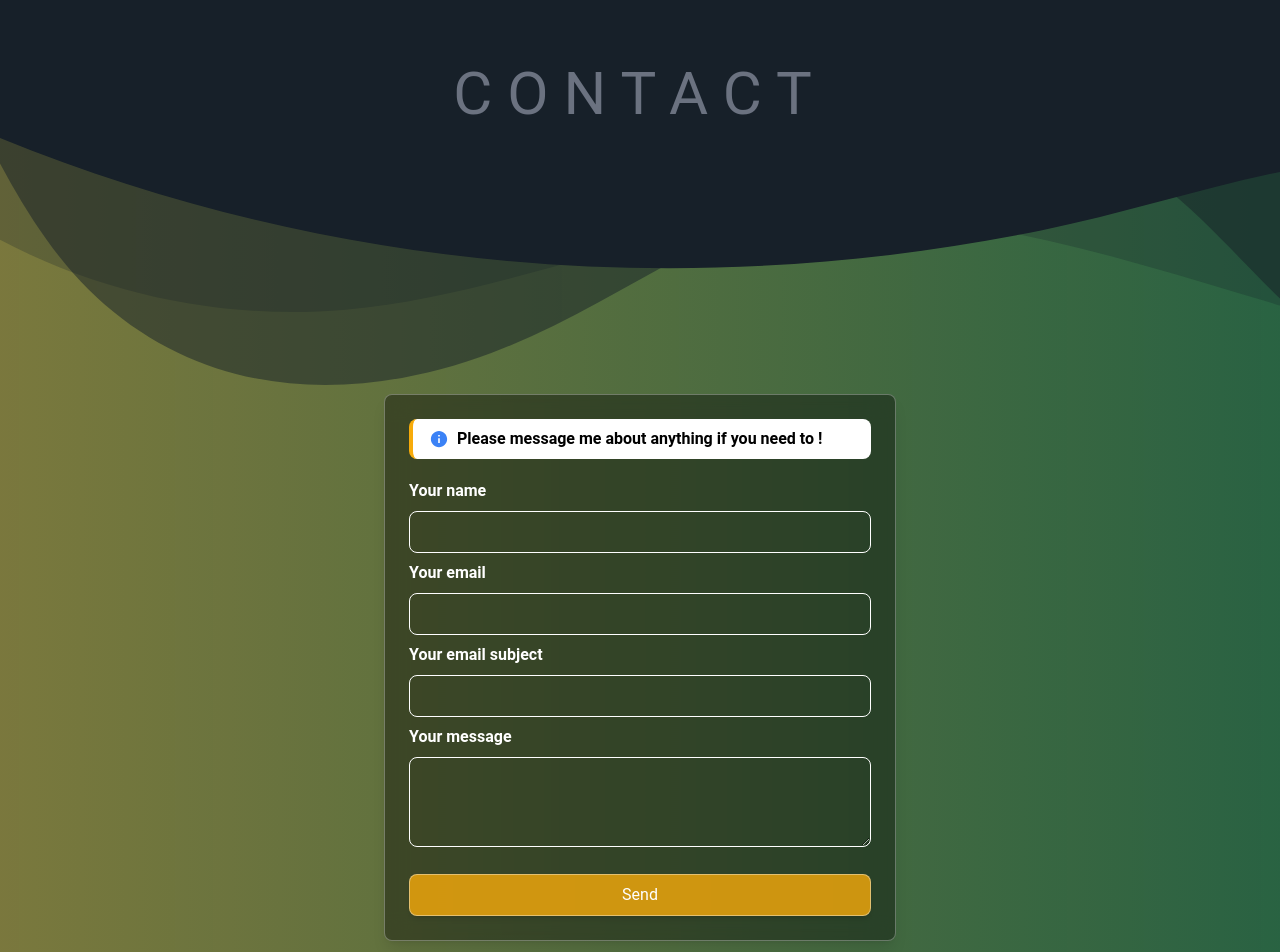
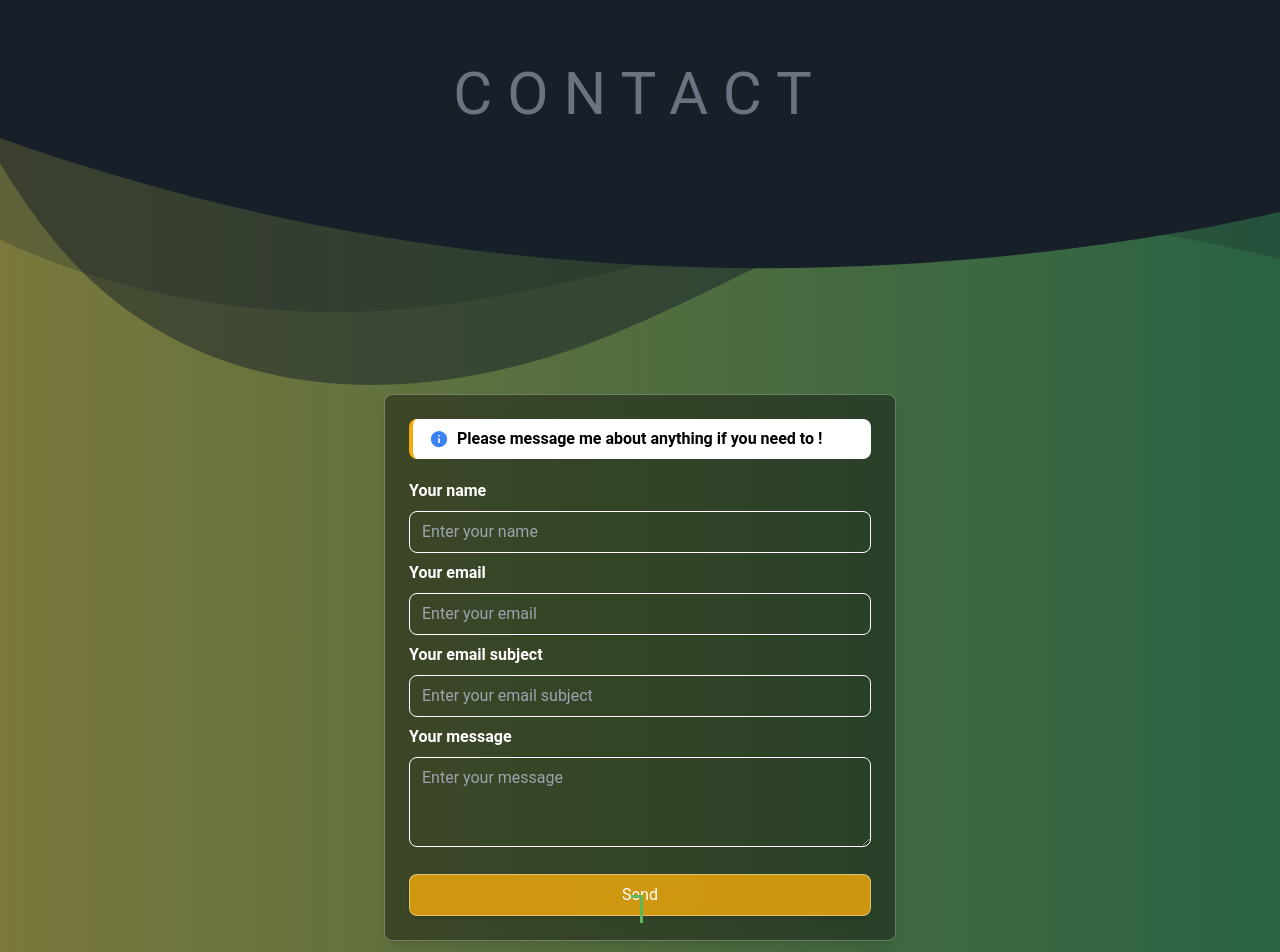
Before and after one commit to ttphat2805/portfolio-nextjs, a Next.js app: page / in a window 1280 px wide. Shown: the part 4260-5212 px from the top of the page. Built offline with nearby package versions, Linux system fonts and the light colour scheme; what react-locomotive-scroll would draw is missing.

Commit message:
handle submit, loading check success

```diff
--- a/components/Contact.tsx
+++ b/components/Contact.tsx
@@ -3,7 +3,8 @@ import { motion } from "framer-motion";
 import emailjs from "@emailjs/browser";
 import { useForm, SubmitHandler } from "react-hook-form";
 import { IoMdInformationCircle } from "react-icons/io";
-import { useRef } from "react";
+import { useRef, useState } from "react";
+import Loader from "./Loader";
 type Props = {};
 
 type FormValues = {
@@ -13,7 +14,13 @@ type FormValues = {
   message: string;
 };
 
+interface checkMarkType {
+  toggleCheckMark: () => void;
+}
+
 const Contact = (props: Props) => {
+  const [loading, setLoading] = useState<boolean>(false);
+  const checkMarkRef = useRef<any>();
   const form = useRef<any>("");
   const {
     register,
@@ -22,17 +29,14 @@ const Contact = (props: Props) => {
     formState: { errors },
   } = useForm<FormValues>();
   const onSubmit: SubmitHandler<FormValues> = (data) => {
-    var templateParams = {
-      to_name: "xyz",
-      from_name: "abc",
-      message_html: "Please Find out the attached file",
-    };
+    setLoading(true);
+    if (Object.keys(errors).length === 0) {
       emailjs
         .sendForm(
-        "YOUR_SERVICE_ID",
-        "YOUR_TEMPLATE_ID",
+          "service_1xod2jx",
+          "template_nivb6ug",
           form.current,
-        "YOUR_PUBLIC_KEY"
+          "ymmyokYjiDNtvxwAS"
         )
         .then(
           (result) => {
@@ -41,8 +45,17 @@ const Contact = (props: Props) => {
           (error) => {
             console.log(error.text);
           }
-      );
+        )
+        .catch((err) => console.log(err))
+        .finally(() => {
+          checkMarkRef.current.classList.add("draw");
+          setTimeout(() => {
+            setLoading(false);
             reset();
+            checkMarkRef.current.classList.remove("draw");
+          }, 1000);
+        });
+    }
   };
 
   return (
@@ -57,7 +70,7 @@ const Contact = (props: Props) => {
         Contact
       </h3>
       <div className="bg-gradient relative z-[1] flex items-center justify-center pb-32 px-5">
-        <div className="bg-[rgba(0,0,0,.377)] border border-white/30 p-6 rounded-lg backdrop-blur-md shadow-lg w-full max-w-lg mt-[270px] text-left">
+        <div className="bg-[rgba(0,0,0,.377)] border border-white/30 p-6 rounded-lg backdrop-blur-lg shadow-lg w-full max-w-lg mt-[270px] text-left">
           <form ref={form} onSubmit={handleSubmit(onSubmit)}>
             <div className="bg-white text-blue-500 rounded-lg px-4 py-2 mb-5 border-l-4 border-primary flex items-center">
               <IoMdInformationCircle className="mr-2 text-xl" />
@@ -68,7 +81,7 @@ const Contact = (props: Props) => {
             <div className="form-group">
               <label className="font-semibold" htmlFor="">
                 Your name
-              </label>{" "}
+              </label>
               <br />
               <input
                 type="text"
@@ -77,6 +90,8 @@ const Contact = (props: Props) => {
                 }`}
                 aria-invalid={errors.name ? "true" : "false"}
                 {...register("name", { required: true })}
+                placeholder="Enter your name"
+                name="name"
               />
               <p className="text-red-500">
                 {errors.name && "Name is required"}
@@ -85,18 +100,20 @@ const Contact = (props: Props) => {
             <div className="form-group">
               <label className="font-semibold" htmlFor="">
                 Your email
-              </label>{" "}
+              </label>
               <br />
               <input
                 type="text"
                 className={`form-control ${
                   errors.email ? "border-red-500" : ""
                 }`}
-                aria-invalid={errors.name ? "true" : "false"}
+                aria-invalid={errors.email ? "true" : "false"}
                 {...register("email", {
                   pattern: /^[\w-\.]+@([\w-]+\.)+[\w-]{2,4}$/g,
                   required: true,
                 })}
+                placeholder="Enter your email"
+                name="email"
               />
               <p className="text-red-500">
                 {errors.email && "Email must be in the correct format"}
@@ -105,7 +122,7 @@ const Contact = (props: Props) => {
             <div className="form-group">
               <label className="font-semibold" htmlFor="">
                 Your email subject
-              </label>{" "}
+              </label>
               <br />
               <input
                 type="text"
@@ -114,6 +131,8 @@ const Contact = (props: Props) => {
                 }`}
                 aria-invalid={errors.email_subject ? "true" : "false"}
                 {...register("email_subject", { required: true })}
+                placeholder="Enter your email subject"
+                name="email_subject"
               />
               <p className="text-red-500">
                 {errors.email_subject && "Email subject is required"}
@@ -133,22 +152,28 @@ const Contact = (props: Props) => {
                 {...register("message", { required: true })}
                 cols={20}
                 rows={3}
+                name="message"
+                placeholder="Enter your message"
               ></textarea>
               <p className="text-red-500 -mt-2">
                 {errors.message && "Message is required"}
               </p>
             </div>
+
             <button
-              className="w-full p-2 mt-5 border rounded-lg text-base bg-primary/80 shadow-md border-white/40
+              className="relative w-full p-2 mt-5 border rounded-lg text-base bg-primary/80 shadow-md border-white/40
             outline-none hover:bg-primary hover:border-primary transition-all duration-300"
+              disabled={loading}
             >
-              Send
+              {loading ? <Loader ref={checkMarkRef} /> : "Send"}
+              <div ref={checkMarkRef} className="checkmark"></div>
             </button>
           </form>
         </div>
 
-        <div className="shape">
+        <div className="absolute top-0 left-0 w-full z-[-1] overflow-hidden leading-0">
           <svg
+            className="relative block w-[calc(205% + 1.3px)] h-[300px]"
             data-name="Layer 1"
             viewBox="0 0 1200 120"
             preserveAspectRatio="none"
--- /dev/null
+++ b/components/Loader.tsx
@@ -0,0 +1,11 @@
+import { ForwardedRef, forwardRef } from "react";
+type Props = {};
+const Loader = (props: Props, ref: ForwardedRef<any>) => {
+  return (
+    <div>
+      <span className="w-[30px] h-[30px] rounded-full inline-block border-3 border-[#5cb85c] border-t-2 border-t-white border-r-3 border-r-transparent animate-spin"></span>
+    </div>
+  );
+};
+
+export default forwardRef(Loader);
--- a/styles/globals.css
+++ b/styles/globals.css
@@ -35,24 +35,9 @@ body {
   border-radius: 10px;
 }
 
-.shape {
-  position: absolute;
-  top: 0;
-  left: 0;
-  width: 100%;
-  z-index: -1;
-  overflow: hidden;
-  line-height: 0;
-}
 
-.shape svg {
-  position: relative;
-  display: block;
-  width: calc(205% + 1.3px);
-  height: 300px;
-}
 
-.shape .shape-fill {
+.shape-fill {
   fill: #172029;
 }
 
@@ -61,3 +46,49 @@ body {
   background: -webkit-linear-gradient(to right, #b5ac4992, #3ca55c);
   background: linear-gradient(to right, #b5ac49a1, #3ca55c80);
 }
+
+
+
+.checkmark.draw:after {
+  animation-duration: 1000ms;
+  animation-timing-function: ease;
+  animation-name: checkmark;
+  transform: scaleX(-1) rotate(135deg);
+}
+.checkmark:after {
+  opacity: 1;
+  height: 1.75em;
+  width: .75em;
+  transform-origin: left top;
+  border-right: 3px solid #5cb85c;
+  border-top: 3px solid #5cb85c;
+  content: "";
+  left: 48%;
+  top: 50%;
+  position: absolute;
+}
+
+
+
+@keyframes checkmark {
+  0% {
+    height: 0;
+    width: 0;
+    opacity: 1;
+  }
+  20% {
+    height: 0;
+    width: .75em;
+    opacity: 1;
+  }
+  40% {
+    height: 1.75em;
+    width: .75em;
+    opacity: 1;
+  }
+  100% {
+    height: 1.75em;
+    width: .75em;
+    opacity: 1;
+  }
+}
```
Lines whose indentation alone changed are shown as unchanged.
